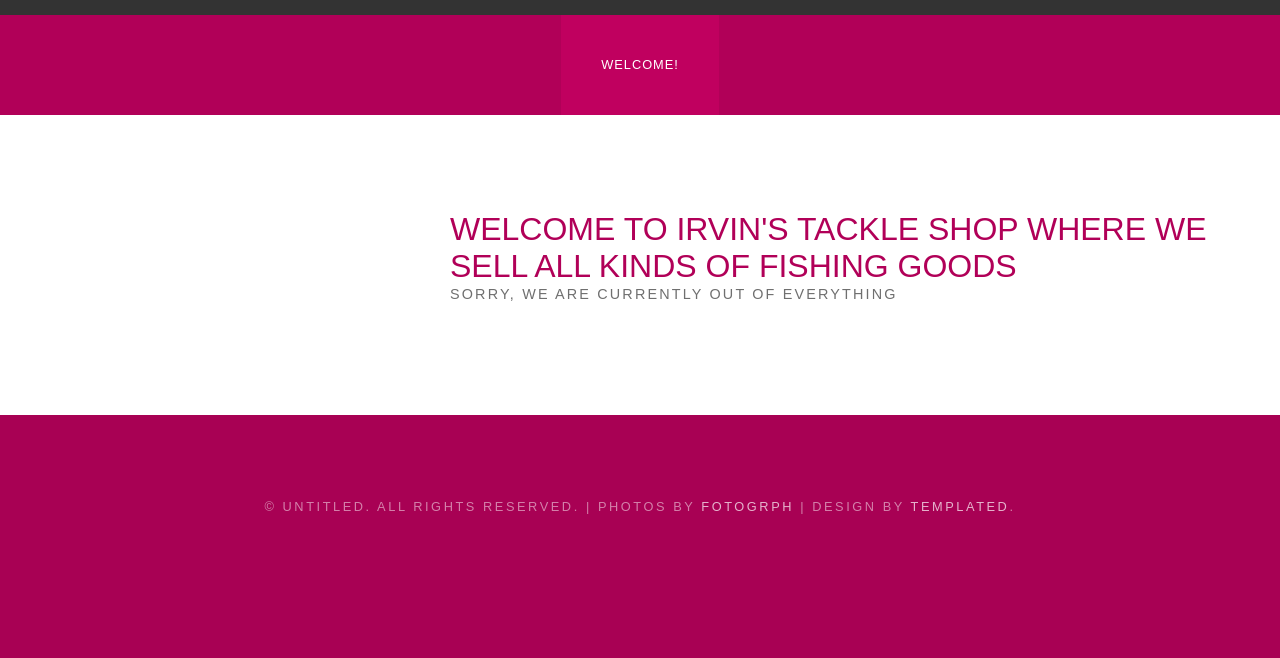
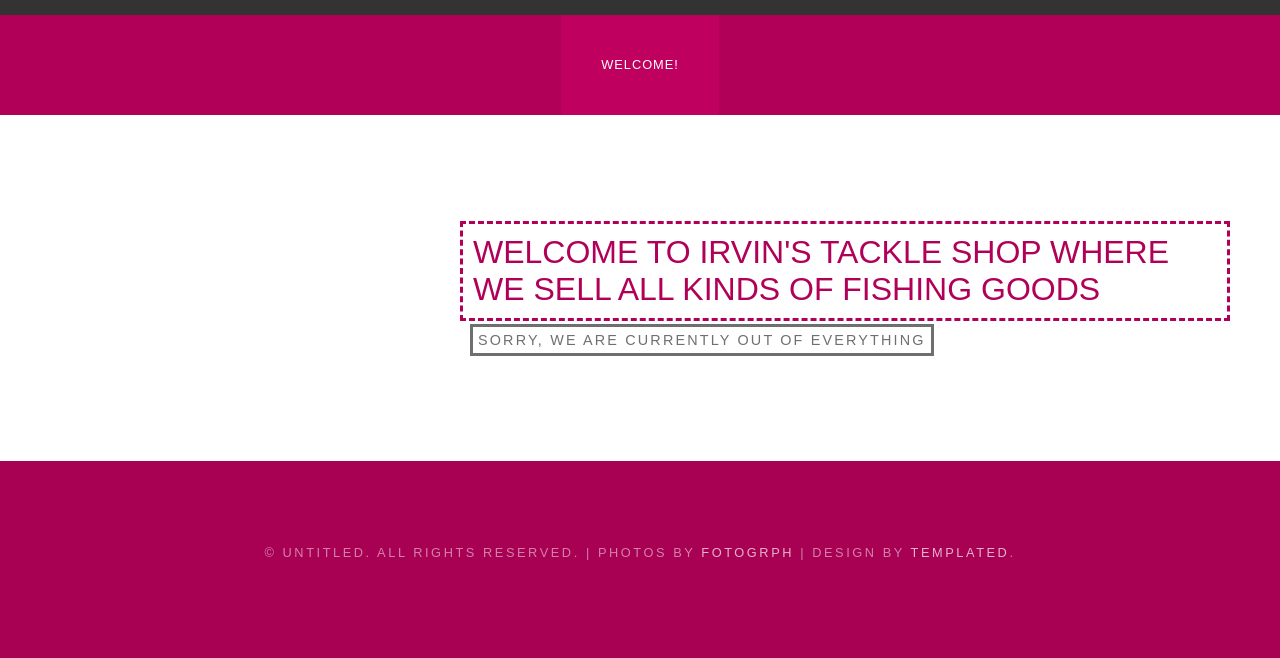
Before and after one commit to irvced97-1630538/irvced97-1630538.github.io, a plain HTML site: page myFunSite.html in a window 1280 px wide. Shown: the part 277-935 px from the top of the page. Before the commit the page ends 889 px from the top, so only its background shows below. Drawn offline with Linux system fonts and the light colour scheme; a web font is replaced by a local one.

Commit message:
Update default.css

```diff
--- a/default.css
+++ b/default.css
@@ -14,8 +14,20 @@ body {
 
 
 h1, h2, h3 {
-	margin: 0;
-	padding: 0;
+	margin: 10px;
+	padding: 10px;
+	color: #123456;
+	border-style: dashed;
+	text-align: left;
+}
+
+span {
+	font-size: 10pt;
+	color: #00AA22;
+	border-style: solid;
+	text-align: right;
+	padding: 5px;
+	margin: 20px;
 }
 
 p, ol, ul {
```
